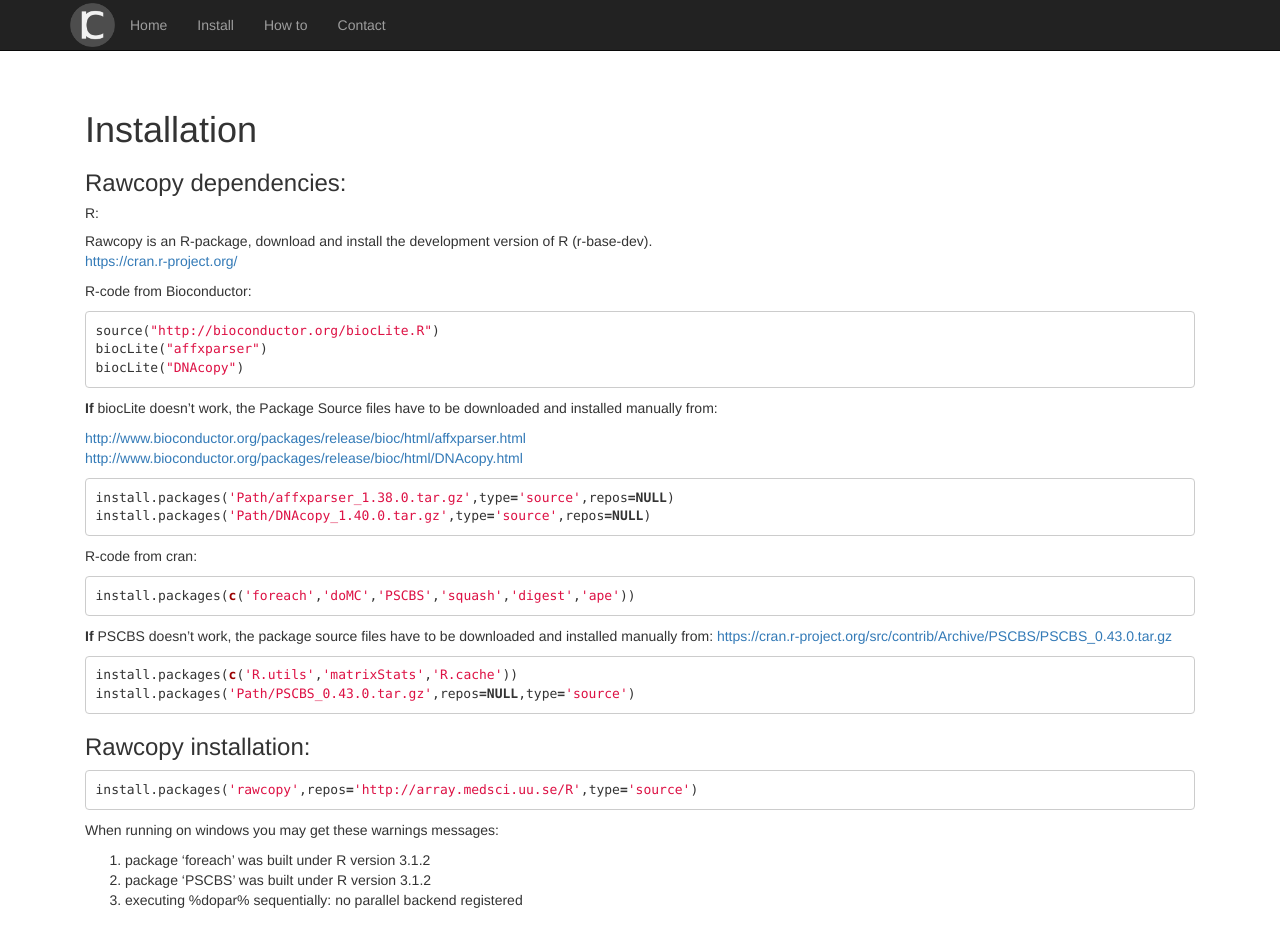
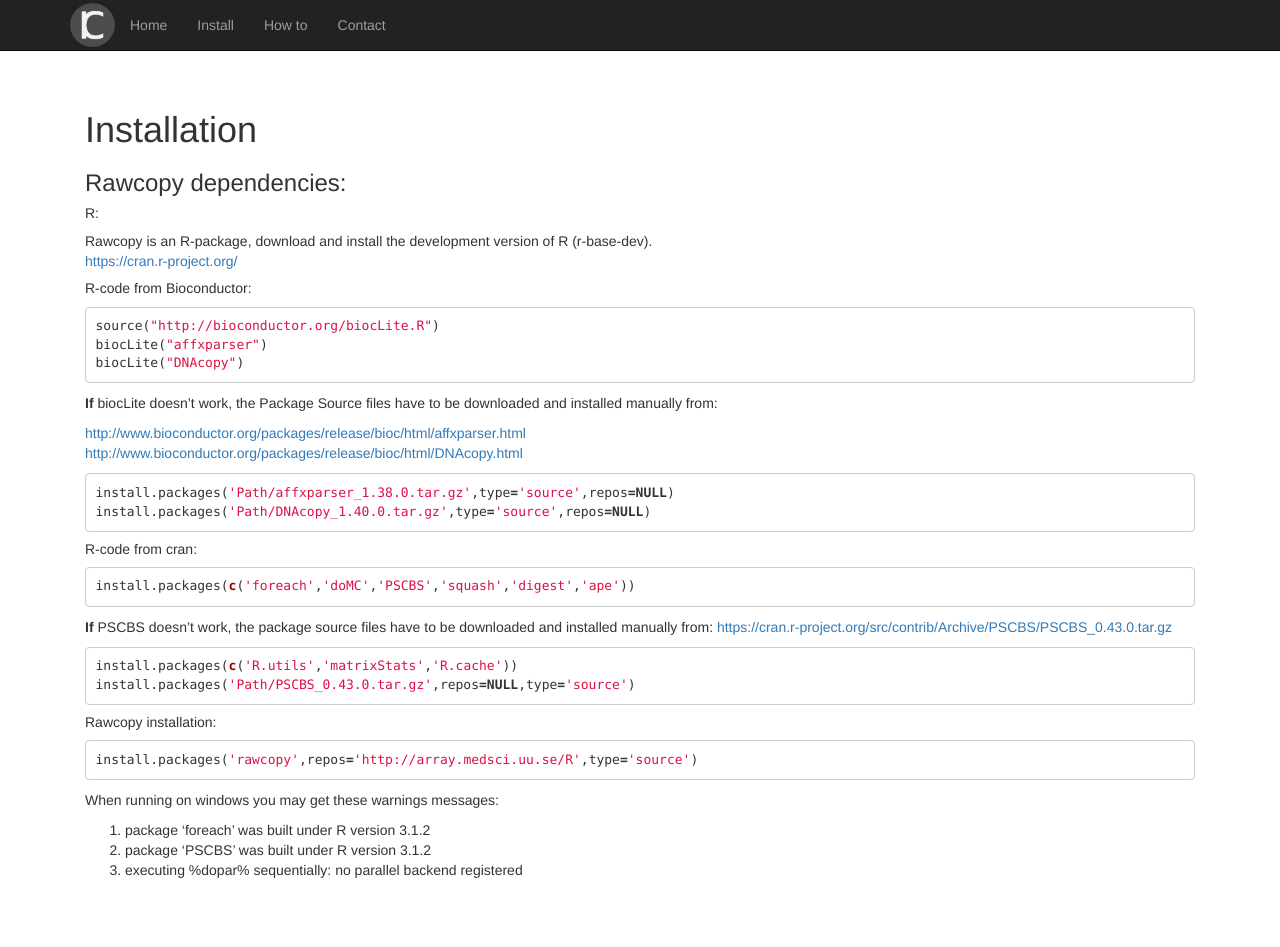
Before and after one commit to rawcopy/rawcopy.github.io, a Jekyll site: the page built from install.md, in a window 1280 px wide and 960 px high. Shown: the top 947 px of the window. Built offline with Jekyll 4.4.1, drawn with Linux system fonts in a browser that asks for light colours; nearby versions of some CDN libraries; Markdown is read by kramdown in place of the engine named in the settings.

````diff
--- a/install.md
+++ b/install.md
@@ -11,7 +11,7 @@ Rawcopy is an R-package, download and install the development version of R (r-ba
 <a href='https://cran.r-project.org/'>https://cran.r-project.org/</a>
 
 
-R-code from Bioconductor:
+#####R-code from Bioconductor:
 
 ```R
 source("http://bioconductor.org/biocLite.R")
@@ -30,7 +30,7 @@ install.packages('Path/affxparser_1.38.0.tar.gz',type='source',repos=NULL)
 install.packages('Path/DNAcopy_1.40.0.tar.gz',type='source',repos=NULL)
 ```
 
-R-code from cran:
+#####R-code from cran:
 
 ```R
 install.packages(c('foreach','doMC','PSCBS','squash','digest','ape'))
@@ -45,7 +45,7 @@ install.packages('Path/PSCBS_0.43.0.tar.gz',repos=NULL,type='source')
 ```
 
 
-###Rawcopy installation:
+#####Rawcopy installation:
 
 ```R
 install.packages('rawcopy',repos='http://array.medsci.uu.se/R',type='source')
````
